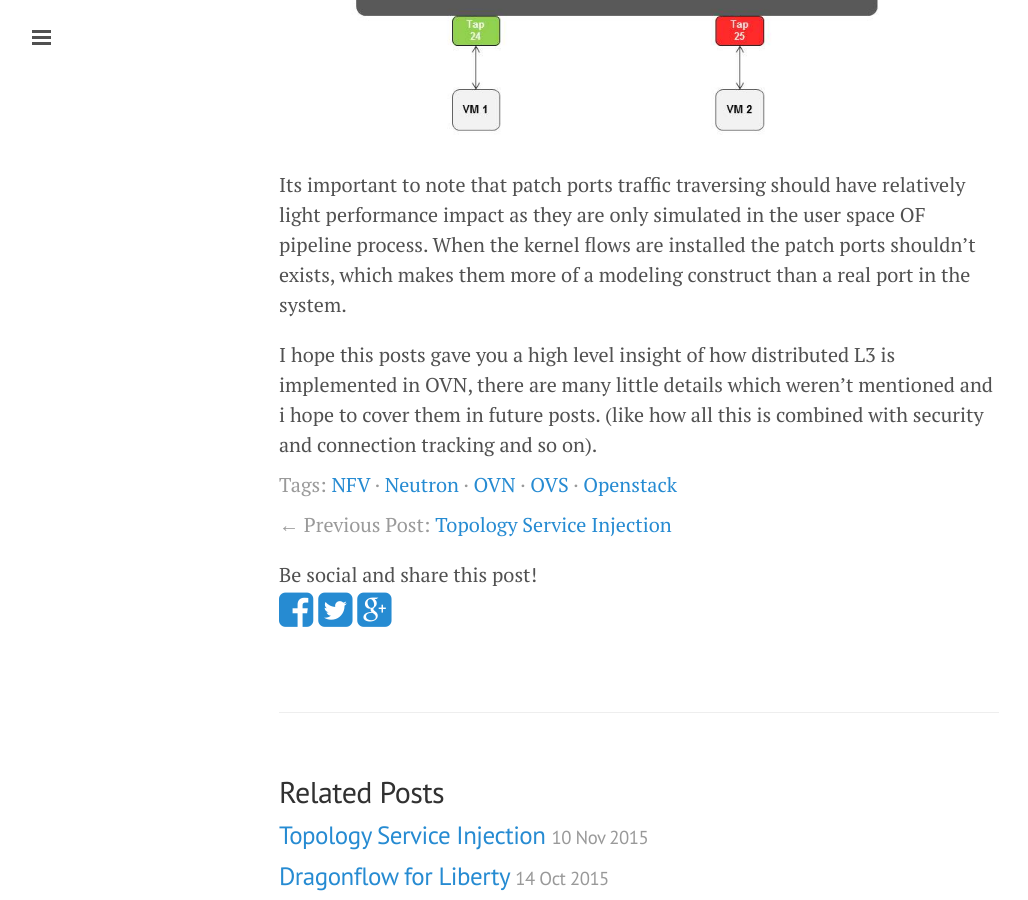
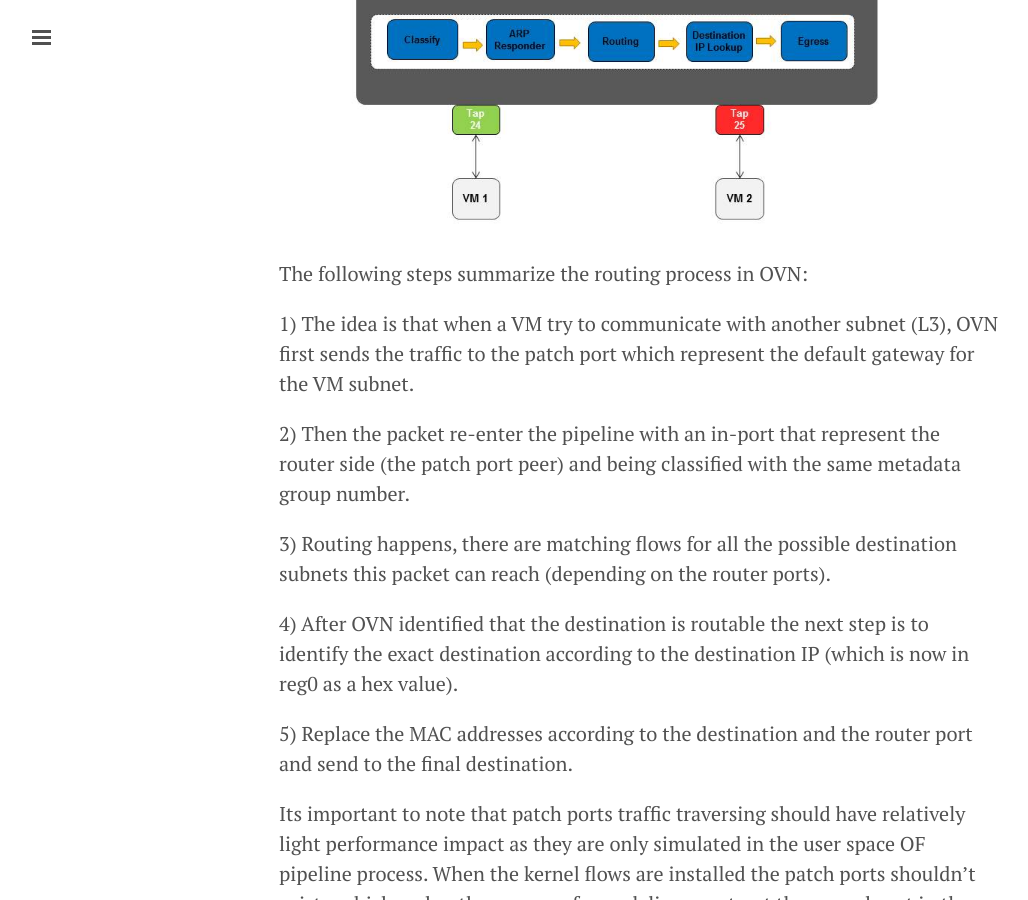
Before and after one commit to GalSagie/GalSagie.github.io, a Jekyll site: the page built from _posts/2015-11-23-ovn-l3-deepdive.md, in a window 1280 px wide and 900 px high, scrolled down 7917 px. Shown: the whole window, without its empty margins (1-1029 px from the left). Built offline with Jekyll 4.4.1, drawn with Linux system fonts in a browser that asks for light colours; Markdown is read by kramdown in place of the engine named in the settings; comment, search, counter and statistics services are not loaded.

Commit message:
Additions to L3 OVN blog

````diff
--- a/_posts/2015-11-23-ovn-l3-deepdive.md
+++ b/_posts/2015-11-23-ovn-l3-deepdive.md
@@ -180,6 +180,7 @@ Following are the steps when VM1 tries to reach VM2 in our setup:
 
 ```
  cookie=0x0, duration=10428.268s, table=18, n_packets=0, n_bytes=0, priority=24,ip,metadata=0x6,nw_dst=10.1.0.0/24 actions=dec_ttl(),move:NXM_OF_IP_DST[]->NXM_NX_REG0[],resubmit(,19)
+
  cookie=0x0, duration=7295.816s, table=18, n_packets=0, n_bytes=0, priority=24,ip,metadata=0x6,nw_dst=10.2.0.0/24 actions=dec_ttl(),move:NXM_OF_IP_DST[]->NXM_NX_REG0[],resubmit(,19)
 ```
 
@@ -193,8 +194,11 @@ If we look at table 19 we can see the following flows:
 
 ```
  cookie=0x0, duration=10428.162s, table=19, n_packets=0, n_bytes=0, priority=200,reg0=0xa010001,metadata=0x6 actions=set_field:fa:16:3e:6c:c0:33->eth_src,set_field:fa:16:3e:6c:c0:33->eth_dst,set_field:0x1->reg7,resubmit(,32)
+
  cookie=0x0, duration=7295.710s, table=19, n_packets=0, n_bytes=0, priority=200,reg0=0xa020001,metadata=0x6 actions=set_field:fa:16:3e:70:41:c5->eth_src,set_field:fa:16:3e:70:41:c5->eth_dst,set_field:0x2->reg7,resubmit(,32)
+
  cookie=0x0, duration=5326.167s, table=19, n_packets=0, n_bytes=0, priority=200,reg0=0xa010003,metadata=0x6 actions=set_field:fa:16:3e:6c:c0:33->eth_src,set_field:fa:16:3e:a4:d1:b5->eth_dst,set_field:0x1->reg7,resubmit(,32)
+
  cookie=0x0, duration=67.313s, table=19, n_packets=0, n_bytes=0, priority=200,reg0=0xa020003,metadata=0x6 actions=set_field:fa:16:3e:70:41:c5->eth_src,set_field:fa:16:3e:fe:37:f2->eth_dst,set_field:0x2->reg7,resubmit(,32)
  ```
 
@@ -209,6 +213,22 @@ The following diagram depicts OVS in this setup:
 
 <img src="https://raw.githubusercontent.com/GalSagie/GalSagie.github.io/master/public/img/ovn-top-pipeline.jpg" />
 
+The following steps summarize the routing process in OVN:
+
+1) The idea is that when a VM try to communicate with another subnet (L3), OVN first sends the traffic to the patch port which
+   represent the default gateway for the VM subnet.
+
+2) Then the packet re-enter the pipeline with an in-port that represent the router side (the patch port peer)
+   and being classified with the same metadata group number.
+
+3) Routing happens, there are matching flows for all the possible destination subnets this packet can reach (depending
+   on the router ports).
+
+4) After OVN identified that the destination is routable the next step is to identify the exact destination
+   according to the destination IP (which is now in reg0 as a hex value).
+
+5) Replace the MAC addresses according to the destination and the router port and send to the final destination.
+
 Its important to note that patch ports traffic traversing should have relatively light performance impact as
 they are only simulated in the user space OF pipeline process.
 When the kernel flows are installed the patch ports shouldn't exists, which makes them more of a modeling construct than
````
